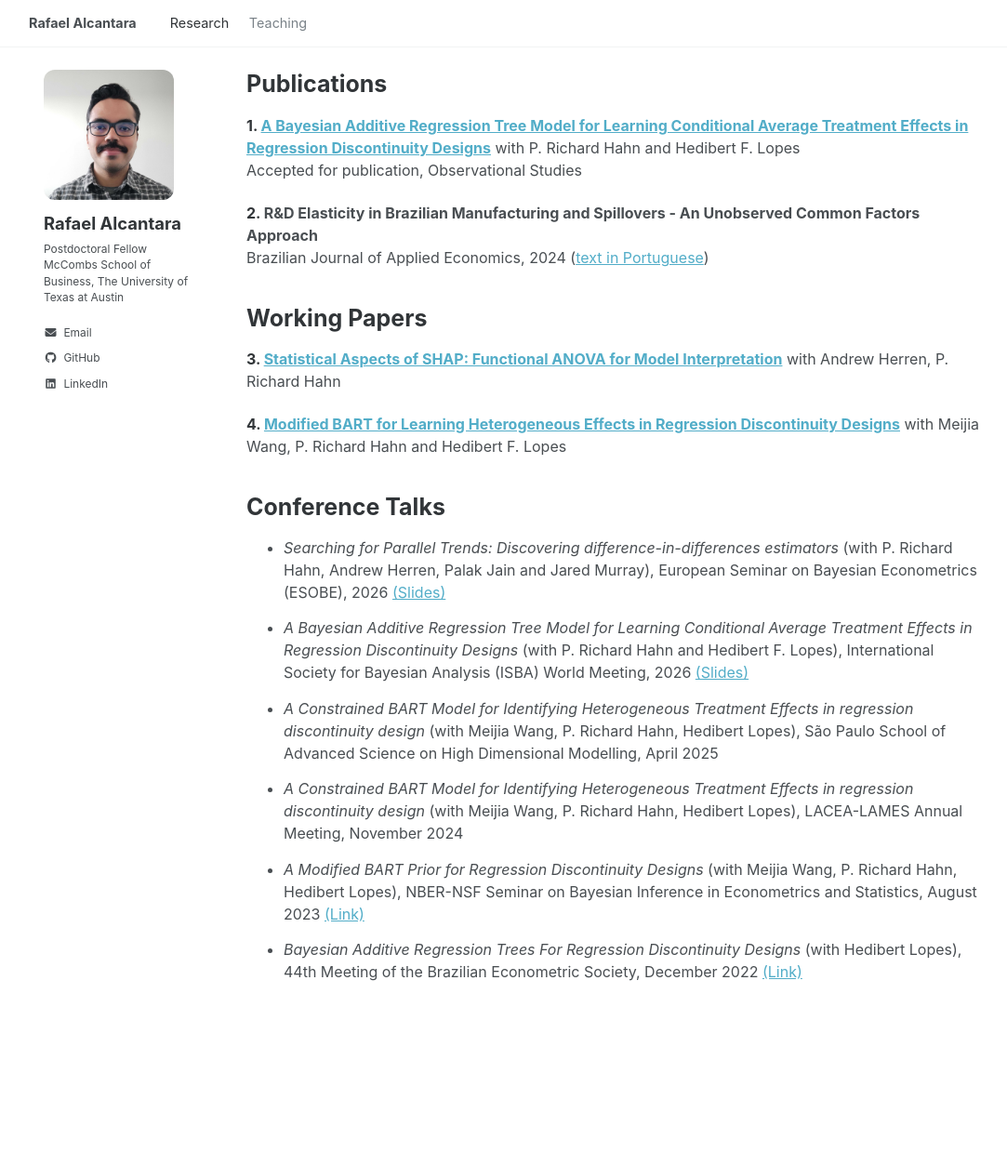
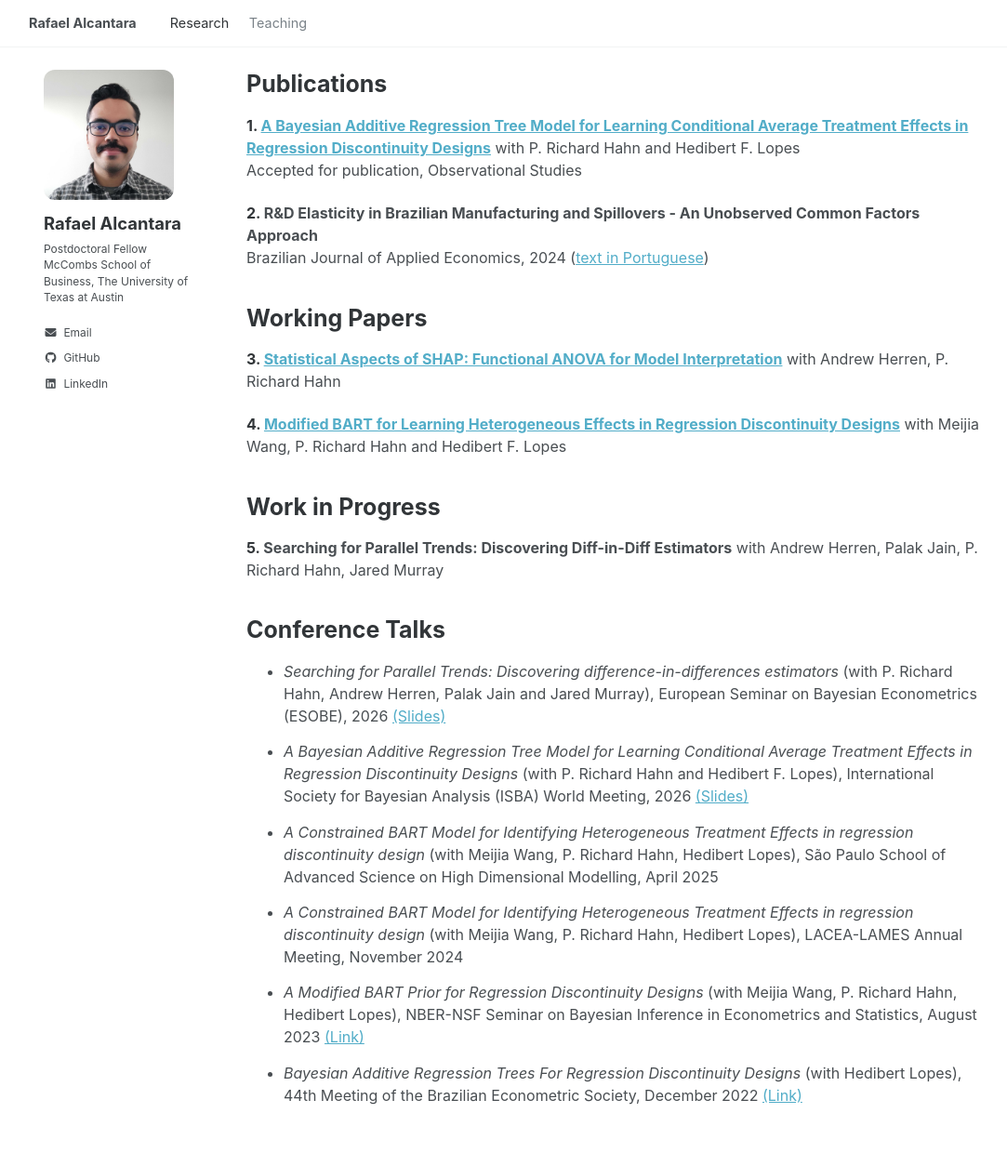
Before and after one commit to rafaelcalcantara/rafaelcalcantara.github.io, a Jekyll site: the page built from research.md, in a window 1280 px wide. Shown: the whole page at 93% size, without its empty margins (89-1172 px from the left). Built offline with Jekyll 4.4.1, drawn with Linux system fonts in a browser that asks for light colours; before the commit the page ends 1121 px from its top, so only the background shows below that.

Commit message:
Add Work in Progress section with parallel trends project
Co-Authored-By: Claude Opus 5.5 <noreply@anthropic.com>

```diff
--- a/research.md
+++ b/research.md
@@ -18,6 +18,10 @@ permalink: /research/
 
 1. **[Modified BART for Learning Heterogeneous Effects in Regression Discontinuity Designs](https://arxiv.org/abs/2407.14365)** with Meijia Wang, P. Richard Hahn and Hedibert F. Lopes
 
+## Work in Progress
+
+1. **Searching for Parallel Trends: Discovering Diff-in-Diff Estimators** with Andrew Herren, Palak Jain, P. Richard Hahn, Jared Murray
+
 ## Conference Talks
 
 - _Searching for Parallel Trends: Discovering difference-in-differences estimators_ (with P. Richard Hahn, Andrew Herren, Palak Jain and Jared Murray), European Seminar on Bayesian Econometrics (ESOBE), 2026 [(Slides)](/docs/ESOBE_2026.pdf)
```
